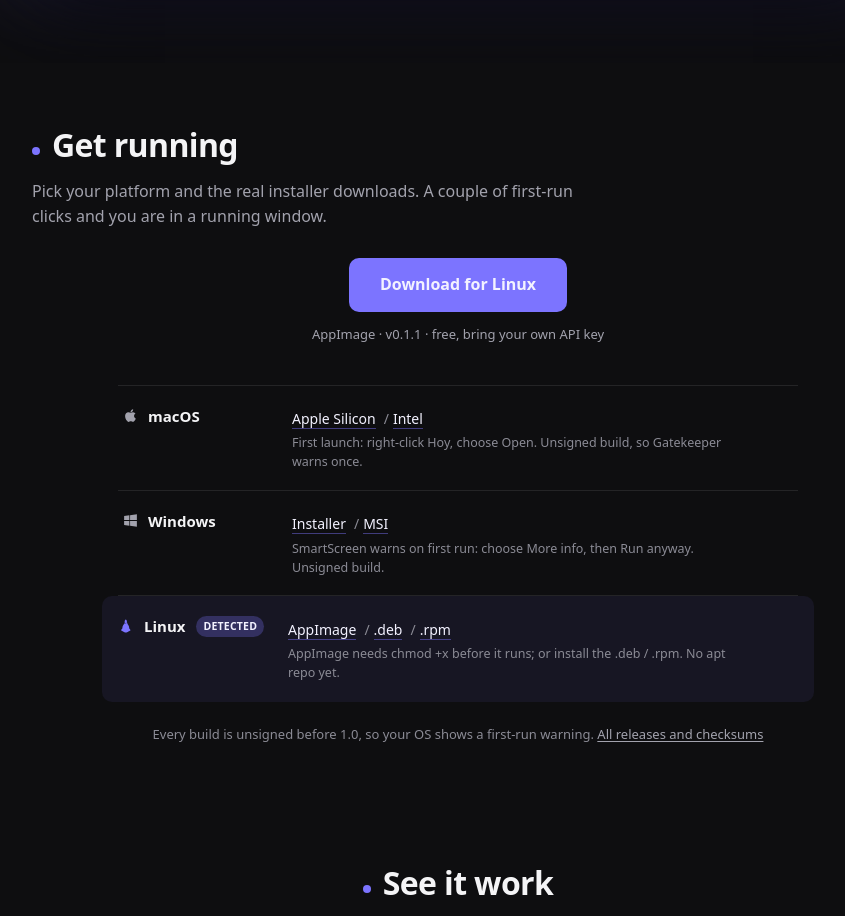
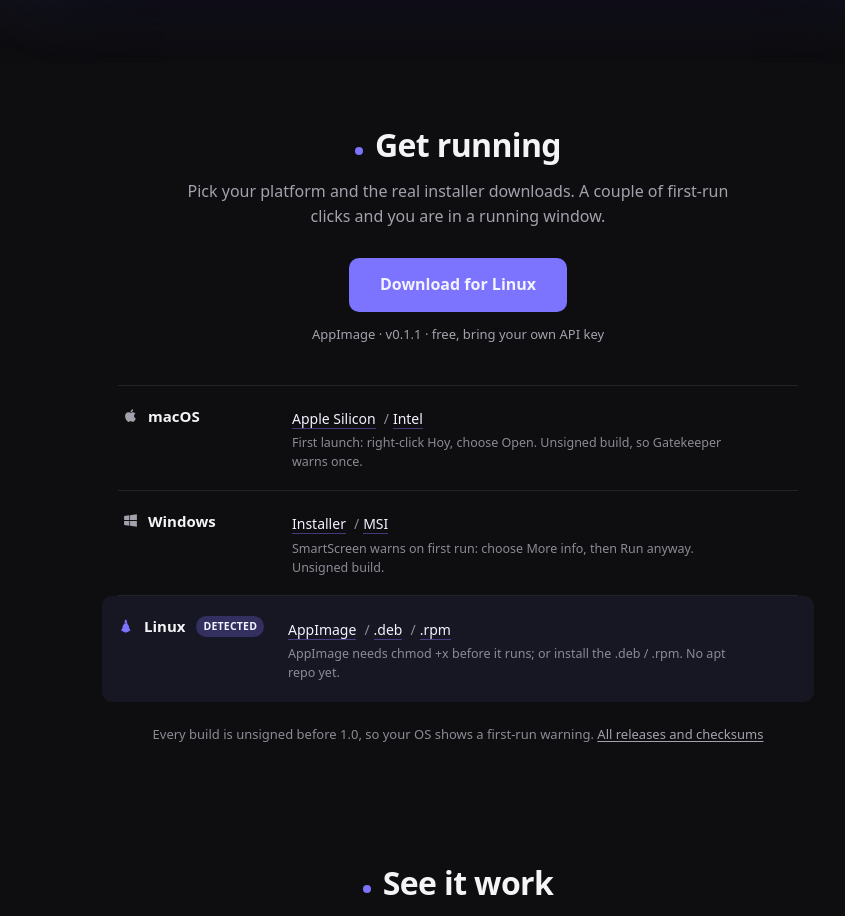
Before and after one commit to acidtib/hoy.chat, a Next.js app in the folder apps/site/: page / in a window 1280 px wide. Shown: the part 1000-1916 px from the top of the page, without its empty margins (182-1027 px from the left). Built offline with nearby package versions, Linux system fonts and the light colour scheme; no server answers.

Commit message:
HOY-224: center the Get running heading and lead to match the download block

```diff
--- a/apps/site/app/globals.css
+++ b/apps/site/app/globals.css
@@ -320,6 +320,16 @@
    three-row matrix of every OS/arch variant (real asset links, no releases-page
    detour), then a single honesty line. Deliberately card-free: rows are held by
    hairlines and rhythm, not boxes. */
+/* Center the section head + lead so they align with the centered download block
+   below instead of hanging off to the left. */
+#install .section-head {
+  justify-content: center;
+}
+#install .lead {
+  text-align: center;
+  margin-left: auto;
+  margin-right: auto;
+}
 .dl {
   max-width: 680px;
   margin: 0 auto;
```
